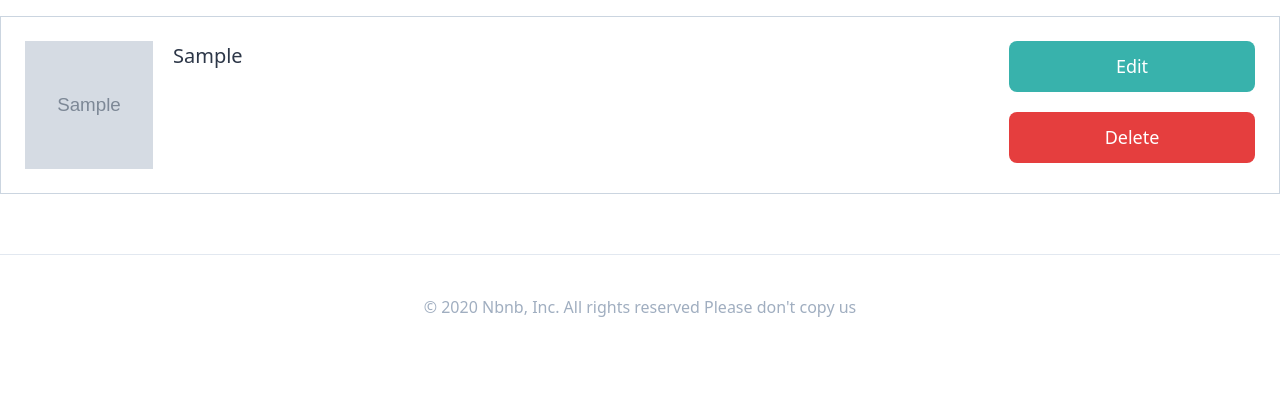
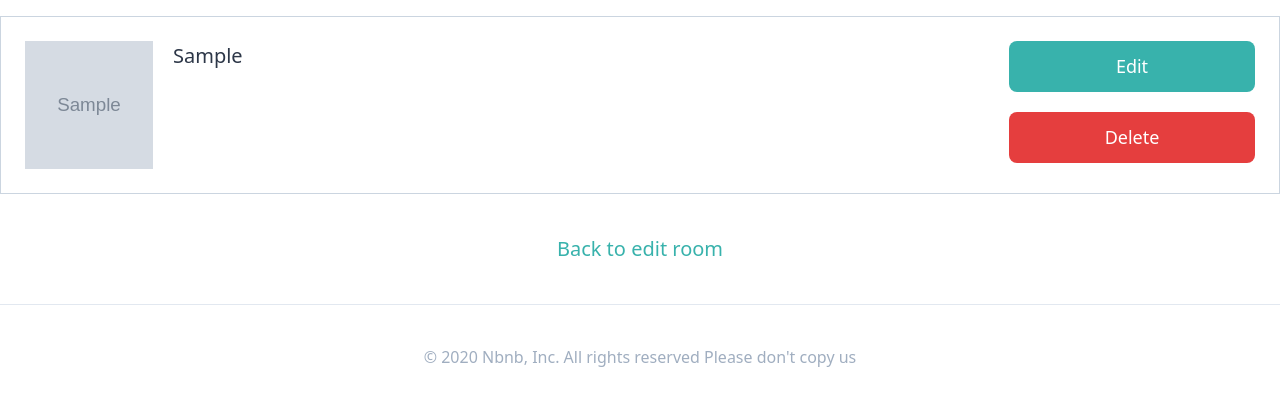
Before and after one commit to Parkyes90/airbnb-clone, a Django app: page /rooms/1/photos/ in a window 1280 px wide. Shown: the part 80-486 px from the top of the page. Run offline with Django 3.2, Linux system fonts and the light colour scheme; a user stored in the database is signed in; tables that the repository leaves empty hold one stand-in row (values such as "Sample post"); grey boxes marked "Sample" are stand-in pictures; parts of the project's set-up code (start-up, migrations or seed data) failed here and were passed over; some libraries are stand-ins or nearby versions.

Commit message:
feat($ProjectFilePath): Add Photo Edit

```diff
--- a/rooms/urls.py
+++ b/rooms/urls.py
@@ -12,5 +12,10 @@ urlpatterns = [
         views.delete_photos,
         name="delete-photo",
     ),
+    path(
+        "<int:room_pk>/photos/<int:photo_pk>/edit/",
+        views.EditPhotoView.as_view(),
+        name="edit-photo",
+    ),
     path("search/", views.SearchView.as_view(), name="search"),
 ]
--- a/rooms/views.py
+++ b/rooms/views.py
@@ -1,5 +1,6 @@
 from django.contrib import messages
 from django.contrib.auth.decorators import login_required
+from django.contrib.messages.views import SuccessMessageMixin
 from django.core.paginator import Paginator
 from django.http import Http404
 from django.shortcuts import render, redirect
@@ -163,3 +164,15 @@ def delete_photos(request, room_pk, photo_pk):
     except Room.DoesNotExist:
         return redirect(reverse("core:home"))
     return redirect(reverse("rooms:photos", kwargs={"pk": room_pk}))
+
+
+class EditPhotoView(LoggedInOnlyView, SuccessMessageMixin, UpdateView):
+    model = Photo
+    template_name = "rooms/edit_photo.html"
+    pk_url_kwarg = "photo_pk"
+    fields = ("caption",)
+    success_message = "Photo Updated"
+
+    def get_success_url(self):
+        room_pk = self.kwargs.get("room_pk")
+        return reverse("rooms:photos", kwargs={"pk": room_pk})
--- a/templates/rooms/room_photos.html
+++ b/templates/rooms/room_photos.html
@@ -15,10 +15,13 @@
                     <span class="ml-5 text-xl">{{ photo.caption }}</span>
                 </div>
                 <div class="flex flex-col w-1/5">
-                    <a class="btn-link mb-5 bg-teal-500" href="">Edit</a>
+                    <a class="btn-link mb-5 bg-teal-500" href="{% url 'rooms:edit-photo' room.pk photo.pk %}">Edit</a>
                     <a class="btn-link bg-red-600" href="{% url 'rooms:delete-photo' room.pk photo.pk %}">Delete</a>
                 </div>
             </div>
         {% endfor %}
+        <div class="flex justify-center mt-5">
+            <a href="{{ room.get_absolute_url }}edit" class="text-teal-500 font-medium text-xl">Back to edit room</a>
+        </div>
     </div>
 {% endblock %}
```
Also changed, not shown: templates/rooms/edit_photo.html (added, +13 -0 lines).
